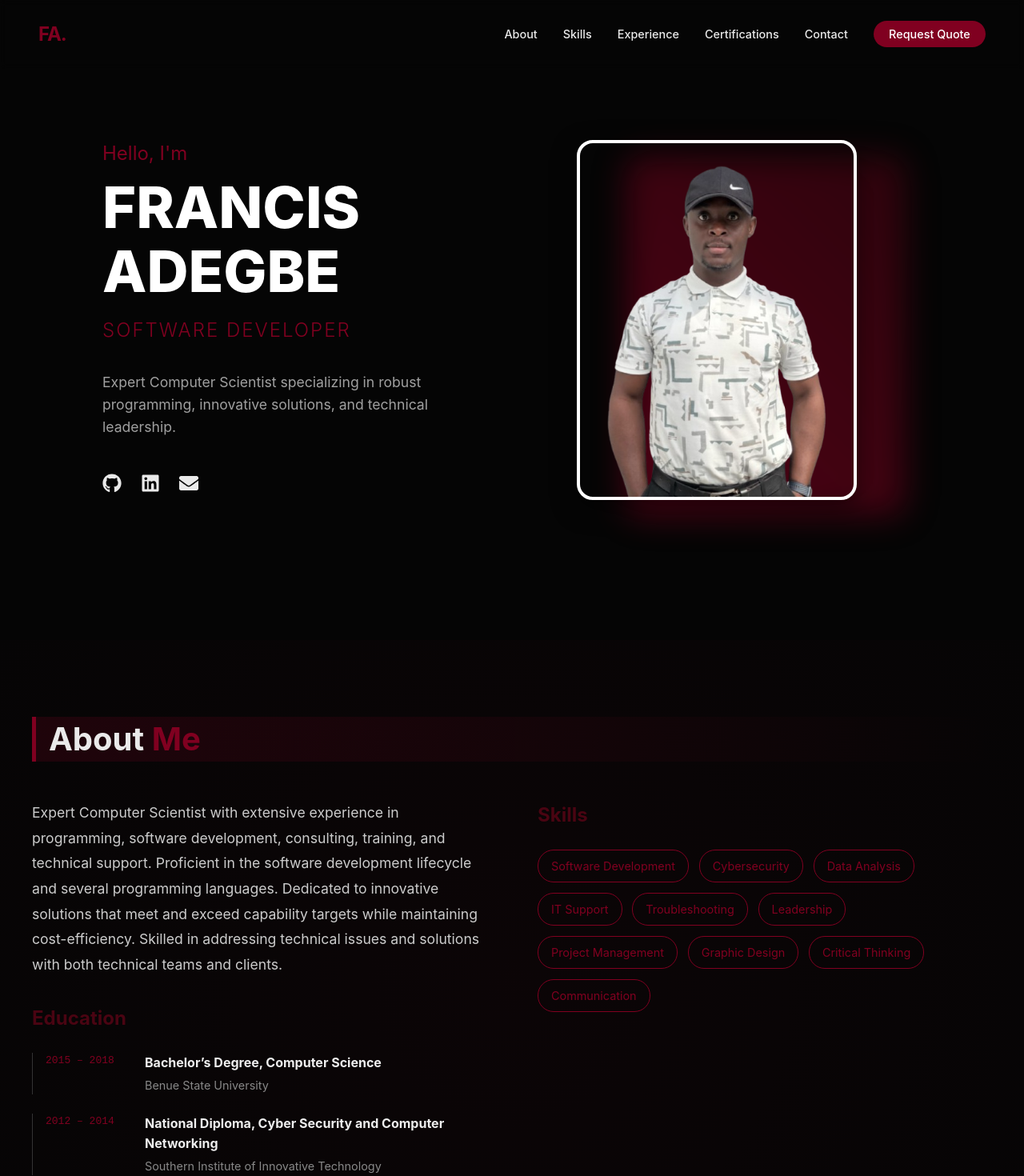
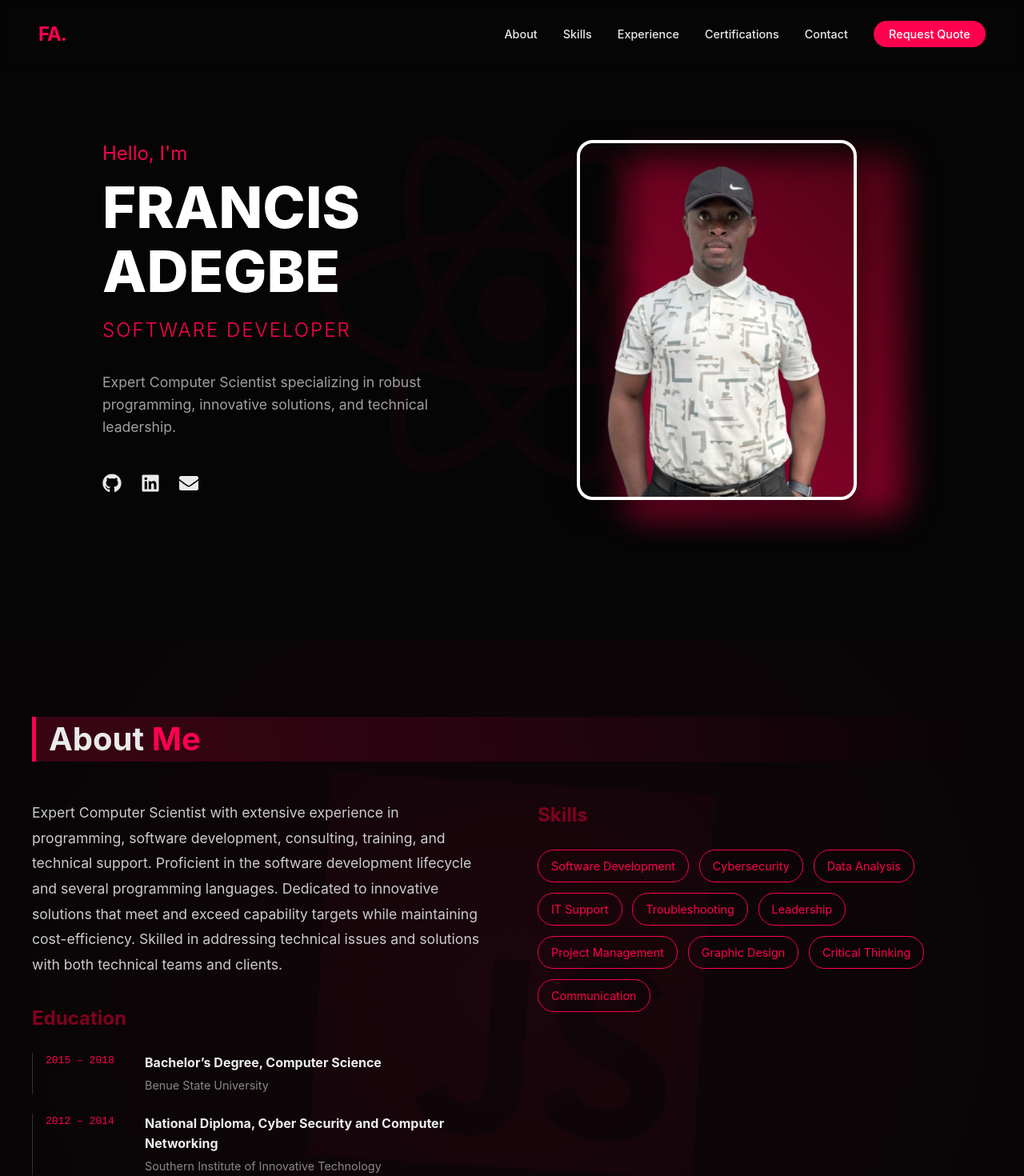
Before and after one commit to ex-commando/portfolio, a React (Vite) app: page / in a window 1280 px wide. Shown: the top 1470 px of the page at 80% size. Built offline with nearby package versions, Linux system fonts and the light colour scheme.

Commit message:
Feat: Brighten accent to Electric Ruby (#FF004F) & Add floating tech icons

```diff
--- a/src/components/Navbar.css
+++ b/src/components/Navbar.css
@@ -70,7 +70,7 @@
 
 .navbar-links .hire-me-btn:hover {
     transform: translateY(-2px);
-    box-shadow: 0 4px 15px rgba(128, 0, 32, 0.4);
+    box-shadow: 0 4px 15px rgba(255, 0, 79, 0.4);
     /* Wine shadow */
 }
 
--- a/src/components/SectionWrapper.css
+++ b/src/components/SectionWrapper.css
@@ -9,6 +9,35 @@
     overflow: hidden;
 }
 
+.section-bg-icon {
+    position: absolute;
+    top: 50%;
+    left: 50%;
+    transform: translate(-50%, -50%);
+    font-size: 30rem;
+    color: var(--color-accent);
+    opacity: 0.03;
+    /* Very faded */
+    pointer-events: none;
+    z-index: 0;
+    animation: floatIcon 10s ease-in-out infinite;
+    display: flex;
+    justify-content: center;
+    align-items: center;
+}
+
+@keyframes floatIcon {
+
+    0%,
+    100% {
+        transform: translate(-50%, -50%) translateY(0) rotate(0deg);
+    }
+
+    50% {
+        transform: translate(-50%, -50%) translateY(-20px) rotate(5deg);
+    }
+}
+
 /* Subtle gradient glow */
 /* Wine-themed gradient glow */
 .section-wrapper::before {
@@ -18,7 +47,7 @@
     left: -50%;
     width: 200%;
     height: 200%;
-    background: radial-gradient(circle at center, rgba(128, 0, 32, 0.05) 0%, transparent 60%);
+    background: radial-gradient(circle at center, rgba(255, 0, 79, 0.05) 0%, transparent 60%);
     pointer-events: none;
     z-index: 0;
 }
@@ -37,7 +66,7 @@
     line-height: 1;
     color: var(--color-text);
     border-left: 5px solid var(--color-accent);
-    background: linear-gradient(90deg, rgba(128, 0, 32, 0.2) 0%, transparent 100%);
+    background: linear-gradient(90deg, rgba(255, 0, 79, 0.2) 0%, transparent 100%);
     padding: 0.5rem 0 0.5rem 1rem;
     border-radius: 0 10px 10px 0;
 }
--- a/src/components/SectionWrapper.jsx
+++ b/src/components/SectionWrapper.jsx
@@ -1,9 +1,16 @@
 import { motion } from 'framer-motion';
 import './SectionWrapper.css';
 
-const SectionWrapper = ({ children, id, className = "" }) => {
+const SectionWrapper = ({ children, id, className = "", bgIcon }) => {
     return (
         <section id={id} className={`section-wrapper ${className}`}>
+            {/* Background Floating Icon */}
+            {bgIcon && (
+                <div className="section-bg-icon">
+                    {bgIcon}
+                </div>
+            )}
+
             <motion.div
                 className="section-container"
                 initial={{ opacity: 0, y: 50 }}
--- a/src/index.css
+++ b/src/index.css
@@ -1,13 +1,13 @@
 :root {
-  /* Black & Wine Theme */
+  /* Black & Bright Wine Theme */
   --color-bg: #050505;
   /* Deep Black */
   --color-text: #eaeaea;
-  /* Off-white for elegance */
-  --color-accent: #800020;
-  /* Deep Wine/Burgundy */
-  --color-secondary: #4a0412;
-  /* Darker Wine */
+  /* Off-white */
+  --color-accent: #FF004F;
+  /* Electric Ruby/Bright Wine */
+  --color-secondary: #800020;
+  /* Deep Wine (Previous accent) */
   --color-card-bg: #0f0f0f;
   /* Very dark gray */
   --font-main: 'Inter', sans-serif;
--- a/src/sections/About.jsx
+++ b/src/sections/About.jsx
@@ -3,9 +3,11 @@ import { resumeData } from '../data/resume';
 import { motion } from 'framer-motion';
 import './About.css';
 
+import { SiJavascript } from 'react-icons/si';
+
 const About = () => {
     return (
-        <SectionWrapper id="about">
+        <SectionWrapper id="about" bgIcon={<SiJavascript />}>
             <h2 className="section-title">About <span>Me</span></h2>
             <div className="about-content">
                 <div className="about-text">
--- a/src/sections/Certifications.jsx
+++ b/src/sections/Certifications.jsx
@@ -1,12 +1,12 @@
 import SectionWrapper from '../components/SectionWrapper';
 import { resumeData } from '../data/resume';
 import { motion } from 'framer-motion';
-import { FaCertificate, FaExternalLinkAlt } from 'react-icons/fa';
+import { FaCertificate, FaExternalLinkAlt, FaPython } from 'react-icons/fa';
 import './Certifications.css';
 
 const Certifications = () => {
     return (
-        <SectionWrapper id="certifications">
+        <SectionWrapper id="certifications" bgIcon={<FaPython />}>
             <h2 className="section-title">My <span>Certifications</span></h2>
             <motion.div
                 className="cert-grid"
@@ -25,7 +25,7 @@ const Certifications = () => {
                             hidden: { opacity: 0, y: 30 },
                             visible: { opacity: 1, y: 0 }
                         }}
-                        whileHover={{ y: -5, boxShadow: "0 10px 30px rgba(128, 0, 32, 0.15)" }}
+                        whileHover={{ y: -5, boxShadow: "0 10px 30px rgba(255, 0, 79, 0.15)" }}
                     >
                         <div className="cert-icon">
                             <FaCertificate />
--- a/src/sections/Contact.css
+++ b/src/sections/Contact.css
@@ -134,7 +134,7 @@
 
 .submit-btn:hover {
     transform: translateY(-2px);
-    box-shadow: 0 4px 15px rgba(128, 0, 32, 0.3);
+    box-shadow: 0 4px 15px rgba(255, 0, 79, 0.3);
     /* Wine shadow */
 }
 
--- a/src/sections/Contact.jsx
+++ b/src/sections/Contact.jsx
@@ -1,7 +1,7 @@
 import { useState, useEffect } from 'react';
 import SectionWrapper from '../components/SectionWrapper';
 import { motion, AnimatePresence } from 'framer-motion';
-import { FaEnvelope, FaPhone, FaMapMarkerAlt } from 'react-icons/fa';
+import { FaEnvelope, FaPhone, FaMapMarkerAlt, FaGitAlt } from 'react-icons/fa';
 import './Contact.css';
 
 const Contact = () => {
@@ -34,7 +34,7 @@ const Contact = () => {
     }, []);
 
     return (
-        <SectionWrapper id="contact">
+        <SectionWrapper id="contact" bgIcon={<FaGitAlt />}>
             <h2 className="section-title">Contact <span>Francis</span></h2>
             <div className="contact-container">
                 <motion.div
--- a/src/sections/Experience.jsx
+++ b/src/sections/Experience.jsx
@@ -3,9 +3,11 @@ import { resumeData } from '../data/resume';
 import { motion } from 'framer-motion';
 import './Experience.css';
 
+import { FaNodeJs } from 'react-icons/fa';
+
 const Experience = () => {
     return (
-        <SectionWrapper id="experience">
+        <SectionWrapper id="experience" bgIcon={<FaNodeJs />}>
             <h2 className="section-title">Work <span>Experience</span></h2>
             <div className="experience-timeline">
                 {resumeData.experience.map((job) => (
--- a/src/sections/Hero.css
+++ b/src/sections/Hero.css
@@ -68,7 +68,7 @@
 .hero-socials a:hover {
     color: var(--color-accent);
     transform: translateY(-3px);
-    text-shadow: 0 0 10px rgba(128, 0, 32, 0.5);
+    text-shadow: 0 0 10px rgba(255, 0, 79, 0.5);
 }
 
 .hero-image-wrapper {
--- a/src/sections/Hero.jsx
+++ b/src/sections/Hero.jsx
@@ -2,7 +2,7 @@ import { motion, useScroll, useTransform } from 'framer-motion';
 import { useRef } from 'react';
 import './Hero.css';
 import heroImage from '../assets/francis.png';
-import { FaGithub, FaLinkedin, FaEnvelope } from 'react-icons/fa';
+import { FaGithub, FaLinkedin, FaEnvelope, FaReact } from 'react-icons/fa';
 
 const Hero = () => {
     const ref = useRef(null);
@@ -17,6 +17,11 @@ const Hero = () => {
 
     return (
         <section className="hero" ref={ref}>
+            {/* Background Floating Icon */}
+            <div className="section-bg-icon">
+                <FaReact />
+            </div>
+
             <div className="hero-content">
                 <motion.div
                     className="hero-text"
```
